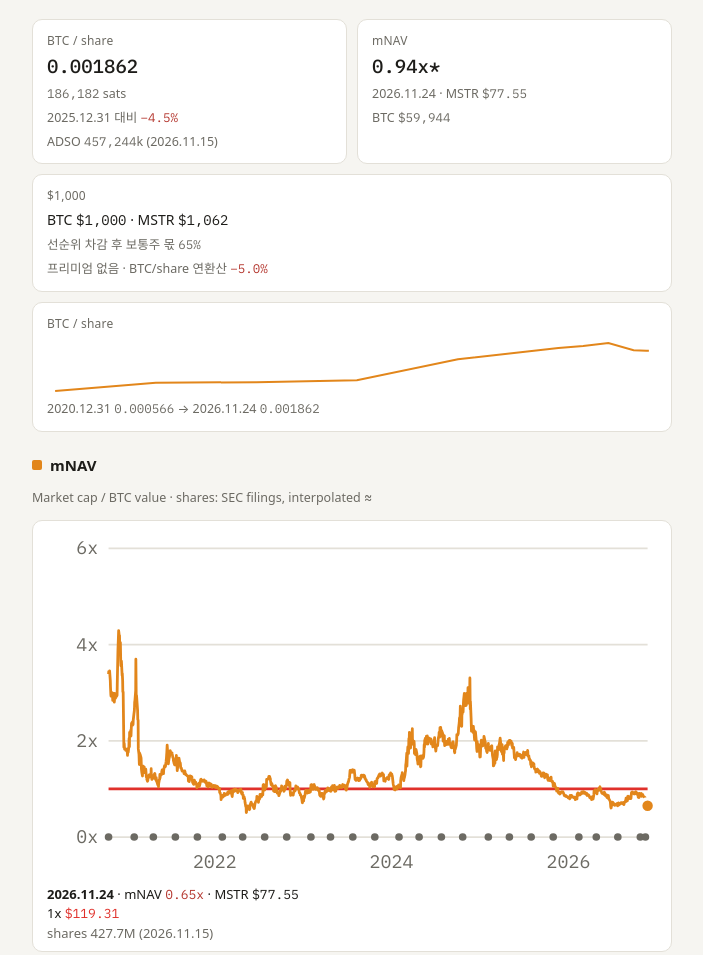
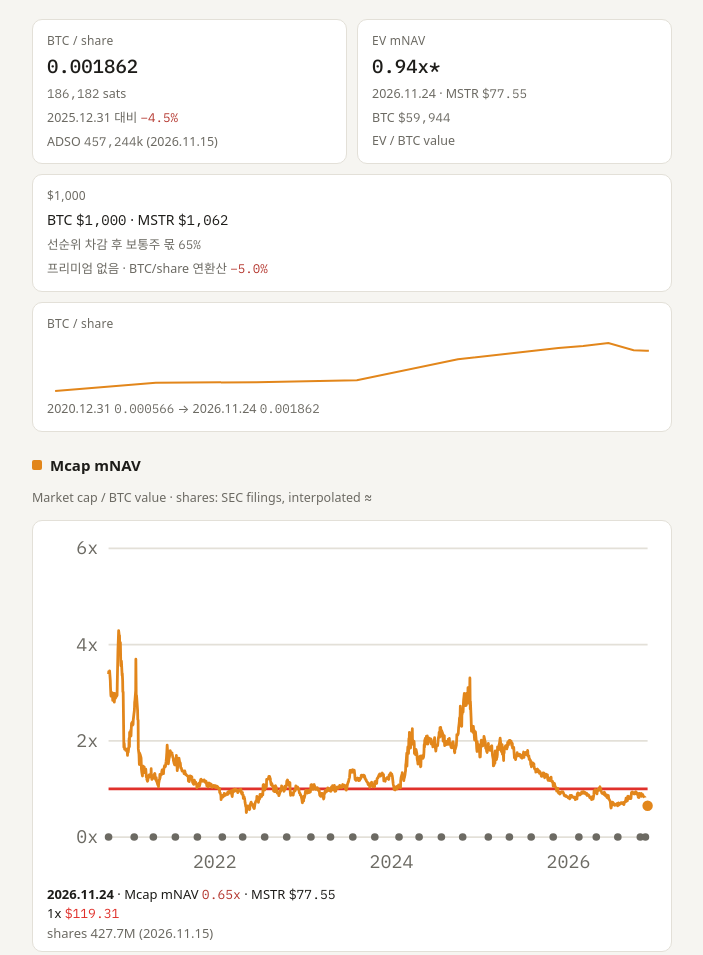
Before and after one commit to zhoonk-art/sbd-invest-archiving, a plain HTML site: page index.html in a window 1280 px wide. Shown: the part 140-1095 px from the top of the page, without its empty margins (288-991 px from the left). Drawn offline with Linux system fonts and the light colour scheme; a web font is replaced by a local one.

Commit message:
Update Invest Archiving data

```diff
--- a/index.html
+++ b/index.html
@@ -93,7 +93,7 @@ select{font:inherit;font-size:14px;padding:7px 10px;border:1px solid var(--line)
   <div class="tiles" id="ps" hidden></div>
 
   <section id="mSec" hidden>
-    <h2><i id="mI"></i><span id="mT">mNAV</span></h2>
+    <h2><i id="mI"></i><span id="mT">Mcap mNAV</span></h2>
     <p class="note" id="mN"></p>
     <div class="chartwrap"><svg id="cM" viewBox="0 0 360 200" role="img" aria-label="mNAV"></svg><div class="tip" id="tM"></div></div>
   </section>
@@ -385,9 +385,9 @@ select{font:inherit;font-size:14px;padding:7px 10px;border:1px solid var(--line)
         ${tab==='mstr'?`<div class="d"><span class="num">${fmtInt(cps*1e8)}</span> sats</div>`:''}
         ${g!=null?`<div class="d">${krDate(base.date)} 대비 <span class="num ${cls(g)}">${sign(g)}${Math.abs(g*100).toFixed(1)}%</span></div>`:''}
         <div class="d">${c.shares_basis||''} <span class="num">${fmtInt(c.shares/1e3)}</span>k (${krDate(c.shares_date||c.date)})</div></div>
-      <div class="tile"><div class="k">mNAV</div><div class="v num">${c.mnav.toFixed(2)}x${c.mnav_src==='calc'?'*':''}</div>
+      <div class="tile"><div class="k">EV mNAV</div><div class="v num">${c.mnav.toFixed(2)}x${c.mnav_src==='calc'?'*':''}</div>
         <div class="d">${krDate(c.mnav_date||c.date)}${c.price?` · ${TK2[tab]} <span class="num">$${c.price}</span>`:''}</div>
-        ${c.coin_price?`<div class="d">${U} <span class="num">${fmtUsd(c.coin_price)}</span></div>`:''}</div>
+        ${c.coin_price?`<div class="d">${U} <span class="num">${fmtUsd(c.coin_price)}</span></div>`:''}<div class="d">EV / ${U} value</div></div>
       <div class="tile wide"><div class="k">$1,000</div>
         <div class="d" style="color:var(--fg);font-size:14px">${U} <span class="num">$1,000</span> · ${TK2[tab]} <span class="num">$${fmtInt(1000/c.mnav)}</span></div>
         ${own!=null?`<div class="d">선순위 차감 후 보통주 몫 <span class="num">${(own*100).toFixed(0)}%</span></div>`:''}
@@ -438,7 +438,7 @@ select{font:inherit;font-size:14px;padding:7px 10px;border:1px solid var(--line)
       `<rect x="${ml}" y="0" width="${W-ml-mr}" height="${H}" fill="transparent" id="cMh"/>`;
     const tip=$('tM');
     const show=r=>{const s=shareAt(r.date);const sb=s.b?`shares ${fM(s.b[1])} (${krDate(s.b[0])})${s.a&&!r.live?` → ${fM(s.a[1])} (${krDate(s.a[0])}) ≈`:''}`:'';
-      const ap=tab==='bmnr'?'≈':'';tip.innerHTML=`<b>${krDate(r.date)}</b> · mNAV <span class="num ${r.m<1?'down':''}">${r.m.toFixed(2)}x</span>${r.px?` · ${TK2[tab]} <span class="num">$${(+r.px).toFixed(2)}</span>`:''}${r.x1?`<br>1x <span class="num" style="color:#e0312b">${ap}$${(+r.x1).toFixed(2)}</span>`:''}<br><span class="muted">${sb}</span>`};
+      const ap=tab==='bmnr'?'≈':'';tip.innerHTML=`<b>${krDate(r.date)}</b> · Mcap mNAV <span class="num ${r.m<1?'down':''}">${r.m.toFixed(2)}x</span>${r.px?` · ${TK2[tab]} <span class="num">$${(+r.px).toFixed(2)}</span>`:''}${r.x1?`<br>1x <span class="num" style="color:#e0312b">${ap}$${(+r.x1).toFixed(2)}</span>`:''}<br><span class="muted">${sb}</span>`};
     show(last);
     const hit=$('cMh'),cur=$('cMx'),dot=$('cMd');
     const mv=e=>{const b=svg.getBoundingClientRect(),px=(e.clientX-b.left)/b.width*W;let bi=0,bd=1e9;data.forEach((r,i)=>{const dd=Math.abs(X(+toD(r.date))-px);if(dd<bd){bd=dd;bi=i}});const r=data[bi],cx=X(+toD(r.date));cur.setAttribute('x1',cx);cur.setAttribute('x2',cx);cur.setAttribute('visibility','visible');dot.setAttribute('cx',cx);dot.setAttribute('cy',Y(r.m));show(r)};
```
